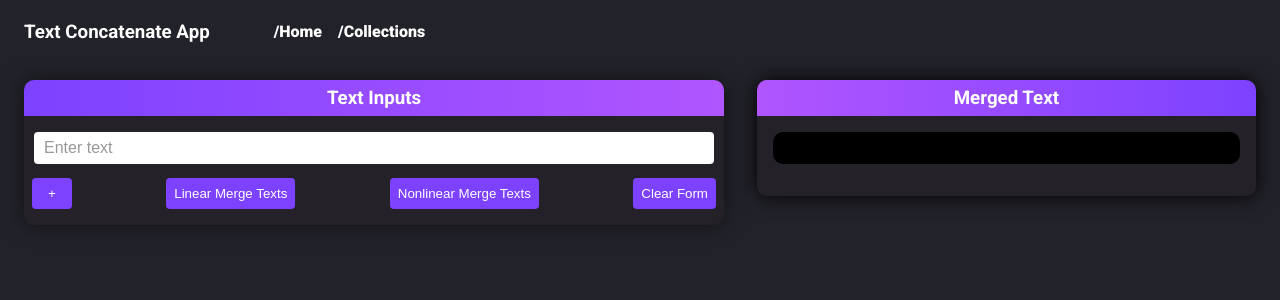
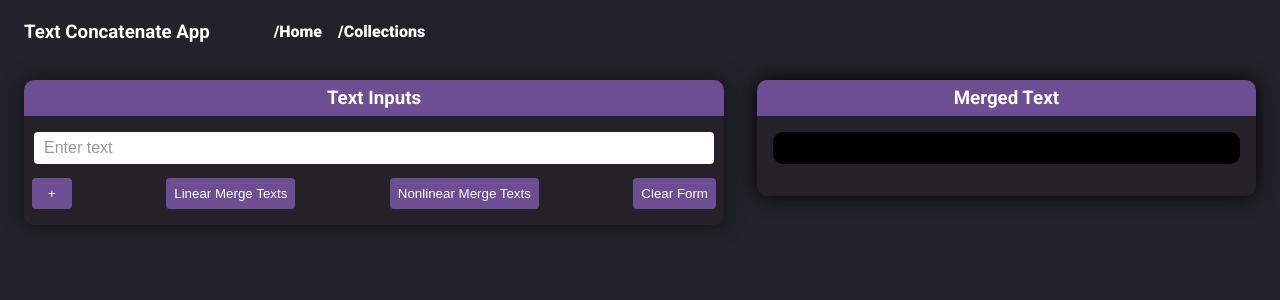
Before and after one commit to sametkayik/string_combinator_ui, a React (Vite) app: page / in a window 1280 px wide. Shown: the top 300 px of the page. Built offline with nearby package versions, Linux system fonts and the light colour scheme.

Commit message:
Change background colors

```diff
--- a/src/index.css
+++ b/src/index.css
@@ -61,7 +61,7 @@ form {
 form h3 {
   padding: 4px;
   margin: 0 0 16px 0;
-  background: linear-gradient(90deg, #7d42ff 0%, #b055ff 100%);
+  background-color: #6d4e92;
   border-radius: 10px 10px 0 0;
   text-align: center;
   font-weight: 700;
@@ -92,7 +92,7 @@ input[type="text"]::placeholder {
 }
 
 .add-text-button {
-  background-color: #7d42ff;
+  background-color: #6d4e92;
   color: white;
   border: none;
   padding: 8px 16px;
@@ -103,7 +103,7 @@ input[type="text"]::placeholder {
 }
 
 .remove-text-button {
-  background-color: #7d42ff;
+  background-color: #6d4e92;
   color: white;
   border: none;
   padding: 0 16px;
@@ -115,7 +115,7 @@ input[type="text"]::placeholder {
 }
 
 .submit-button {
-  background-color: #7d42ff;
+  background-color: #6d4e92;
   color: white;
   border: none;
   padding: 8px;
@@ -145,7 +145,7 @@ input[type="text"]::placeholder {
 .merged-text h3 {
   padding: 4px;
   margin: 0;
-  background: linear-gradient(90deg, #b055ff 0%, #7d42ff 100%);
+  background-color: #6d4e92;
   border-radius: 10px 10px 0 0;
   text-align: center;
   font-weight: 700;
@@ -158,7 +158,7 @@ input[type="text"]::placeholder {
 }
 
 .clear-button {
-  background-color: #7d42ff;
+  background-color: #6d4e92;
   color: white;
   border: none;
   padding: 8px;
```
